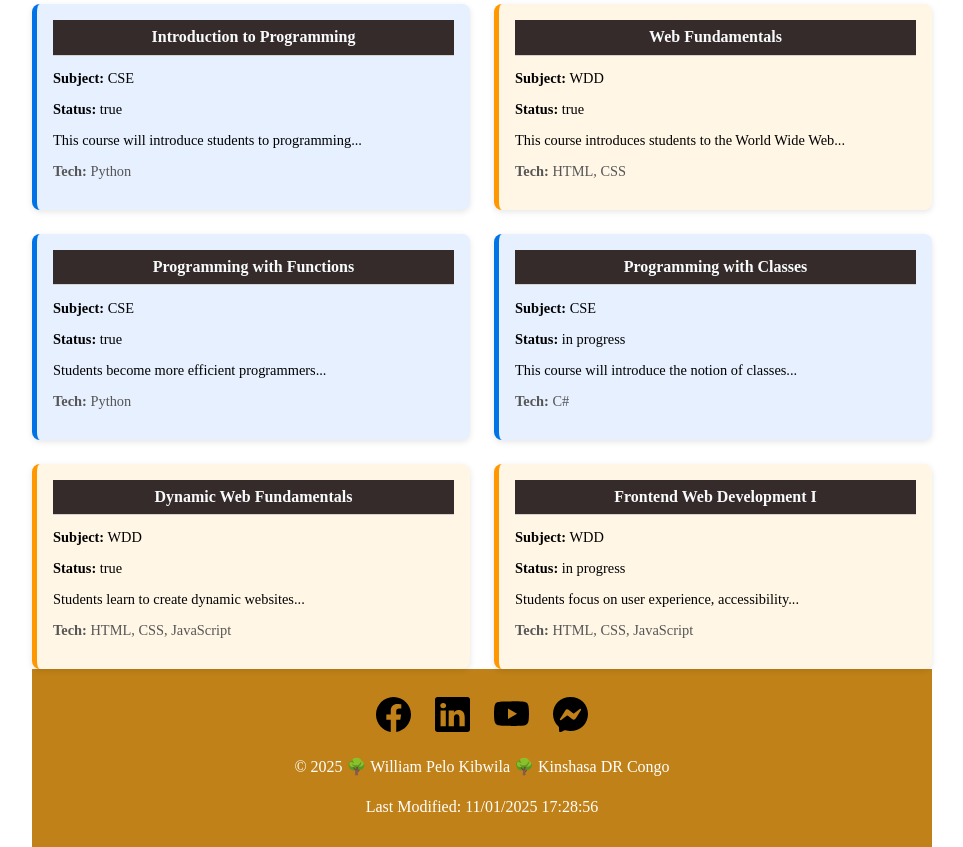
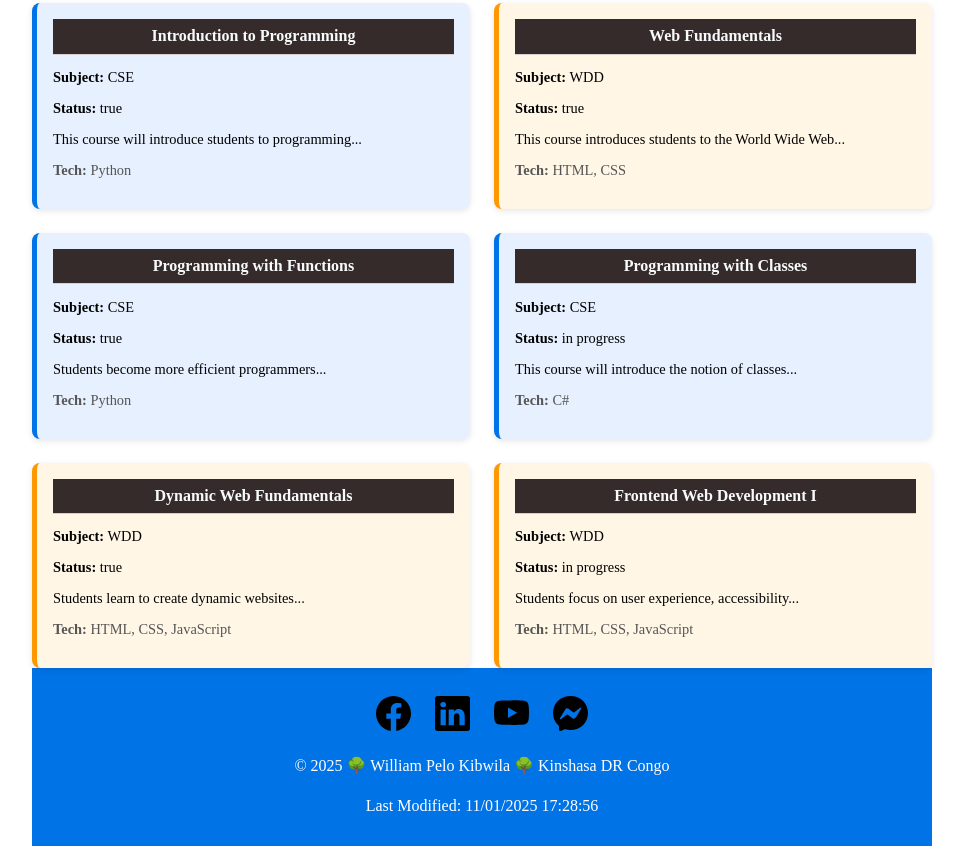
Before and after one commit to pro-will/wdd-231_homework, a plain HTML site: page index.html in a window 1280 px wide. Shown: the part 623-1470 px from the top of the page, without its empty margins (158-1121 px from the left). Drawn offline with nearby package versions, Linux system fonts and the light colour scheme.

Commit message:
make change

```diff
--- a/styles/large.css
+++ b/styles/large.css
@@ -2,6 +2,7 @@
     header, main, nav, footer {
         max-width: 900px;
         margin: 0 auto;
+        border-bottom: none;
     }
 
     header {
--- a/styles/styles.css
+++ b/styles/styles.css
@@ -51,6 +51,7 @@ header span {
     display: none;
     background-color: rgb(53, 43, 43);
     color: white;
+
 }
 
 .navigation.show {
@@ -61,6 +62,7 @@ header span {
     list-style-type: none;
     margin: 0;
     padding: 0;
+
 }
 
 .navigation a {
@@ -68,8 +70,6 @@ header span {
     padding: .8rem 10px;
     text-decoration: none;
     color: #ffffff;
-    border-bottom: solid 1px #6e6e6e;
-
 }
 
 .navigation a:hover {
@@ -214,7 +214,7 @@ select, button {
 
 footer {
     margin-top: 15px;
-    background-color: #c08218;
+    background-color: #0073e6;
     color: #ffffff;
     text-align: center;
     padding: 12px 0px;
```
